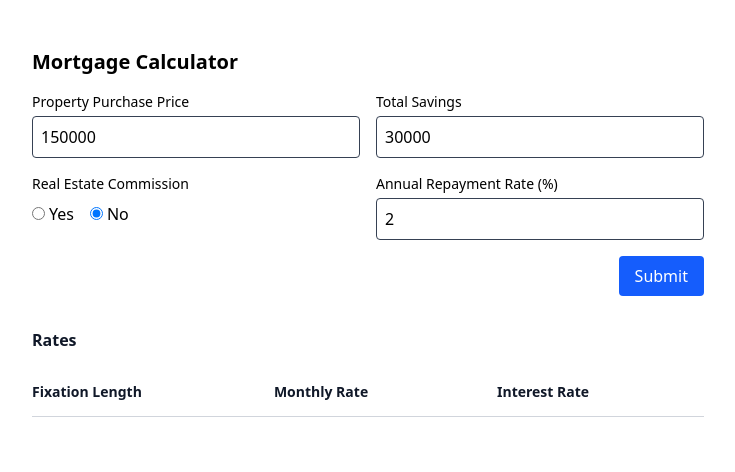
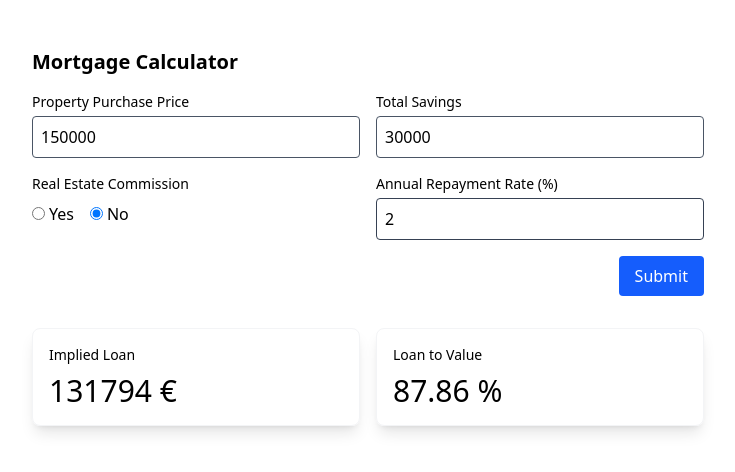
Before and after one commit to sorcal/hf-form, a Vue app: page / in a window 1280 px wide. Shown: the top 472 px of the page, without its empty margins (272-1007 px from the left). Built offline with nearby package versions, Linux system fonts and the light colour scheme; the HTML template or start-up script is replaced by a standard one.

Commit message:
add loan cards

```diff
--- a/src/api/mortgageApi.ts
+++ b/src/api/mortgageApi.ts
@@ -4,7 +4,7 @@ export interface Rate {
 }
 
 export async function fetchRates(payload: {
-  purchasePrice: number
+  propertyPrice: number
   loanAmount: number
   annualRepayRate: number
 }): Promise<Record<string, Rate>> {
@@ -24,7 +24,7 @@ export async function fetchRates(payload: {
   //   referrer: 'https://hypofriend.de',
   //   referrerPolicy: 'same-origin',
   //   // body: '{"query":"query { root {rates_table( property_price: 340000, repayment:2, loan_amount: 315664, years_fixed: [5,10,15,20,25,30]) }}","variables":null}',
-  //   body: `{"query":"query { root {rates_table( property_price: ${payload.purchasePrice}, repayment: ${payload.annualRepayRate}, loan_amount: ${payload.loanAmount}, years_fixed: [5,10,15,20,25,30]) }}","variables":null}`,
+  //   body: `{"query":"query { root {rates_table( property_price: ${payload.propertyPrice}, repayment: ${payload.annualRepayRate}, loan_amount: ${payload.loanAmount}, years_fixed: [5,10,15,20,25,30]) }}","variables":null}`,
   //   method: 'POST',
   //   mode: 'cors',
   //   credentials: 'include',
--- a/src/components/MortgageForm.vue
+++ b/src/components/MortgageForm.vue
@@ -1,7 +1,7 @@
 <template>
   <form @submit.prevent="onSubmit">
     <div class="grid grid-cols-1 sm:grid-cols-2 gap-4">
-      <price-input
+      <PriceInput
         label="Property Purchase Price"
         placeholder="Enter price"
         :model-value="formData.purchasePrice"
@@ -9,7 +9,7 @@
         @update:modelValue="updatePurchasePrice($event)"
       />
 
-      <price-input
+      <PriceInput
         label="Total Savings"
         placeholder="Enter your savings"
         :model-value="formData.totalSavings"
@@ -17,9 +17,9 @@
         @update:modelValue="updateTotalSavings($event)"
       />
 
-      <boolean-input label="Real Estate Commission" v-model="formData.realEstateCommission" />
+      <BooleanInput label="Real Estate Commission" v-model="formData.realEstateCommission" />
 
-      <number-input
+      <NumberInput
         label="Annual Repayment Rate (%)"
         placeholder="Enter rate"
         :model-value="formData.annualRepayRate"
@@ -35,14 +35,21 @@
         Submit
       </button>
     </div>
+
+    <div class="grid grid-cols-1 sm:grid-cols-2 gap-4 mt-8">
+      <SmallCardWithValue title="Implied Loan" :text="`${Math.round(impliedLoan)} €`" />
+      <SmallCardWithValue title="Loan to Value" :text="`${loanToValue.toFixed(2)} %`" />
+    </div>
   </form>
 </template>
 
 <script setup lang="ts">
 import PriceInput from '@/components/common/PriceInput.vue'
-import { reactive, watch } from 'vue'
+import { computed, reactive, ref, watch } from 'vue'
 import BooleanInput from '@/components/common/BooleanInput.vue'
 import NumberInput from '@/components/common/NumberInput.vue'
+import SmallCardWithValue from '@/components/common/SmallCardWithValue.vue'
+import { calculateImpliedLoan, calculateLoanToValue } from '@/utils/loans'
 
 interface FormData {
   purchasePrice: number | null
@@ -52,7 +59,13 @@ interface FormData {
 }
 
 const emit = defineEmits<{
-  submit: [data: FormData]
+  submit: [
+    data: {
+      loanAmount: number
+      propertyPrice: number
+      annualRepayRate: number
+    },
+  ]
 }>()
 
 const formData = reactive<FormData>({
@@ -123,13 +136,41 @@ function validateTotalSavings() {
   formDataErrors.totalSavings = ''
 }
 
+const isFormValid = computed(() => {
+  return (
+    !formDataErrors.purchasePrice && !formDataErrors.totalSavings && !formDataErrors.annualRepayRate
+  )
+})
+
+const impliedLoan = ref(0)
+const loanToValue = ref(0)
+
 async function onSubmit() {
   // validate all fields
 
-  emit('submit', formData)
+  emit('submit', {
+    loanAmount: impliedLoan.value,
+    propertyPrice: formData.purchasePrice!,
+    annualRepayRate: formData.annualRepayRate!,
+  })
 }
 
-watch(formData, (newData) => {
-  console.log('Form Data Updated:', newData)
-})
+watch(
+  formData,
+  async () => {
+    if (!formData.purchasePrice || !formData.totalSavings || !isFormValid.value) {
+      return 0
+    }
+    impliedLoan.value = calculateImpliedLoan(
+      formData.purchasePrice,
+      formData.totalSavings,
+      formData.realEstateCommission,
+    )
+
+    loanToValue.value = calculateLoanToValue(impliedLoan.value, formData.purchasePrice)
+  },
+  {
+    immediate: true,
+  },
+)
 </script>
--- a/src/components/MortgageRatesTable.vue
+++ b/src/components/MortgageRatesTable.vue
@@ -1,13 +1,7 @@
 <template>
   <div>
-    <div class="sm:flex sm:items-center">
-      <div class="sm:flex-auto">
-        <h1 class="text-base font-semibold text-gray-900">Rates</h1>
-      </div>
-    </div>
-    <div class="mt-4 flow-root">
-      <div class="-mx-4 -my-2 overflow-x-auto sm:-mx-6 lg:-mx-8">
-        <div class="inline-block min-w-full py-2 align-middle sm:px-6 lg:px-8">
+    <div class="overflow-x-auto">
+      <div class="inline-block min-w-full py-2 align-middle">
         <table class="relative min-w-full divide-y divide-gray-300">
           <thead>
             <tr>
@@ -44,7 +38,6 @@
       </div>
     </div>
   </div>
-  </div>
 </template>
 
 <script setup lang="ts">
--- a/src/components/common/PriceInput.vue
+++ b/src/components/common/PriceInput.vue
@@ -8,7 +8,7 @@
       class="border p-2 rounded-sm mt-1"
       :class="{
         'border-red-500': error,
-        'border-gray-700': !error,
+        'border-gray-600': !error,
       }"
       :value="modelValue"
       @blur="onBlur"
--- /dev/null
+++ b/src/components/common/SmallCardWithValue.vue
@@ -0,0 +1,13 @@
+<template>
+  <div class="shadow-lg rounded-lg p-4 border border-gray-100">
+    <div class="text-sm" v-text="title" />
+    <div class="text-3xl mt-2" v-text="text" />
+  </div>
+</template>
+
+<script setup lang="ts">
+defineProps<{
+  title: string
+  text: string
+}>()
+</script>
--- /dev/null
+++ b/src/utils/loans.ts
@@ -0,0 +1,25 @@
+const BROKER_TAX = 0.0714
+const CITY_TAX = 0.06
+
+export function calculateImpliedLoan(
+  propertyPrice: number,
+  totalSavings: number,
+  realEstateCommission: boolean,
+) {
+  const notaryCosts = 2144.0 + 0.013 * (propertyPrice - 100000.0)
+
+  let brokerCosts = 0
+  if (realEstateCommission) {
+    brokerCosts = BROKER_TAX * propertyPrice
+  }
+
+  const stampDutyCosts = CITY_TAX * propertyPrice
+
+  const totalCosts = notaryCosts + brokerCosts + stampDutyCosts
+
+  return totalCosts - totalSavings + propertyPrice
+}
+
+export function calculateLoanToValue(impliedLoan: number, propertyPrice: number) {
+  return (impliedLoan / propertyPrice) * 100
+}
--- a/src/views/MortgageCalculatorView.vue
+++ b/src/views/MortgageCalculatorView.vue
@@ -3,7 +3,7 @@
     <h1 class="text-xl font-semibold">Mortgage Calculator</h1>
     <MortgageForm class="mt-4" @submit="getRates" />
 
-    <MortgageRatesTable class="mt-8" :rates="rates" />
+    <MortgageRatesTable v-if="rates.length" class="mt-12" :rates="rates" />
   </main>
 </template>
 
@@ -24,12 +24,10 @@ async function getRates(data) {
 
   rates.value = []
 
-  const loanAmount = data.purchasePrice! - data.totalSavings!
-
   try {
     const res = await fetchRates({
-      purchasePrice: data.annualRepayRate!,
-      loanAmount: loanAmount,
+      propertyPrice: data.propertyPrice!,
+      loanAmount: data.loanAmount,
       annualRepayRate: data.annualRepayRate!,
     })
 
```
Lines whose indentation alone changed are shown as unchanged.
